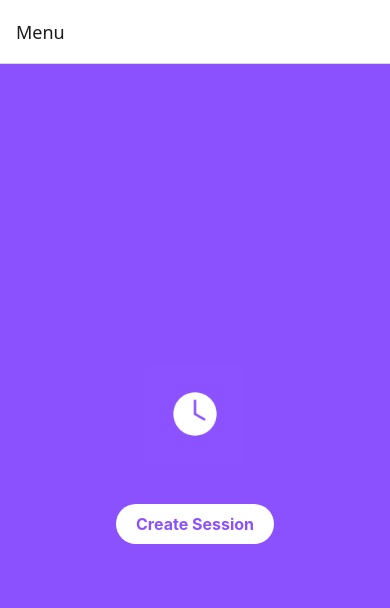
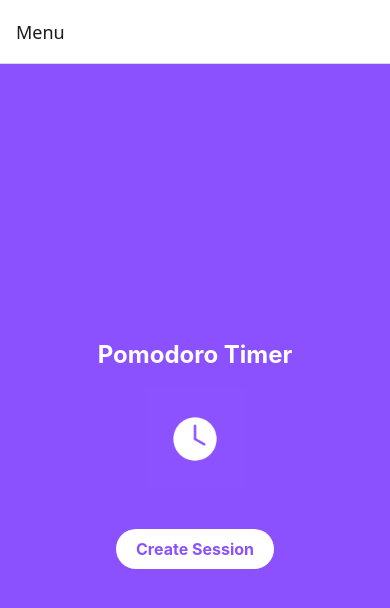
Before and after one commit to christianmarrtinez/pomodoro-app, a React Native app: screen /Menu in a window 390 px wide. Shown: the top 608 px of the page. Built offline with nearby package versions, Linux system fonts and the light colour scheme.

Commit message:
Add Pomodoro timer

```diff
--- a/screens/MenuScreen.js
+++ b/screens/MenuScreen.js
@@ -3,7 +3,15 @@ import { View, Text, Image, StyleSheet, TouchableOpacity } from 'react-native';
 
 const MenuScreen = ({ navigation }) => (
   <View style={styles.menuContainer}>
+
+    <Text style={styles.title}>Pomodoro Timer</Text>
+
+
+
+
     <Image source={require('../assets/icon.png')} style={styles.icon} />
+
+
     <TouchableOpacity
       style={styles.customButton}
       onPress={() => navigation.navigate('CreateSession')}
@@ -25,15 +33,21 @@ const styles = StyleSheet.create({
     height: 100,
     marginBottom: 20,
   },
+  title: {
+    fontSize: 24,
+    fontWeight: 'bold',
+    color: '#fff',
+    marginBottom: 20,
+  },
   customButton: {
-    backgroundColor: '#fff', // White background for the button
-    borderRadius: 25, // Oval shape
+    backgroundColor: '#fff',
+    borderRadius: 25,
     paddingVertical: 10,
     paddingHorizontal: 20,
     marginTop: 20,
   },
   customButtonText: {
-    color: '#8b51ff', // Purple text color
+    color: '#8b51ff',
     fontSize: 16,
     fontWeight: 'bold',
     textAlign: 'center',
```
